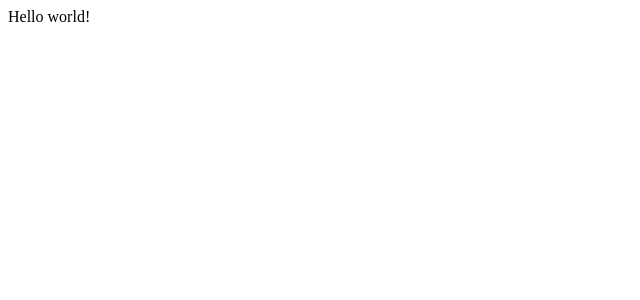
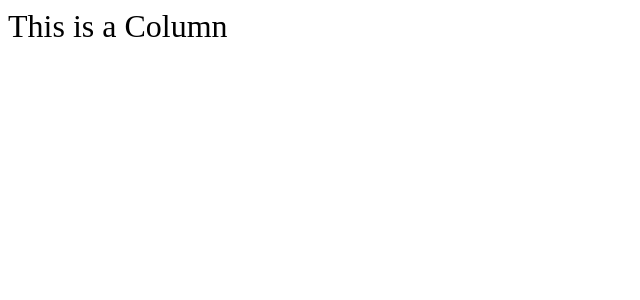
Before and after one commit to ShoNozaki/front-end-challenges, a React app: page / in a window 1280 px wide. Shown: the top 300 px of the page, without its empty margins (0-640 px from the left). Built offline with nearby package versions, Linux system fonts and the light colour scheme.

Commit message:
added files for column component

```diff
--- a/package.json
+++ b/package.json
@@ -11,7 +11,9 @@
     "typescript": "^4.3.5"
   },
   "devDependencies": {
+    "css-loader": "^6.2.0",
     "html-webpack-plugin": "^5.3.2",
+    "style-loader": "^3.2.1",
     "ts-loader": "^9.2.5",
     "webpack": "^5.50.0",
     "webpack-cli": "^4.7.2",
--- a/src/components/App/index.tsx
+++ b/src/components/App/index.tsx
@@ -1,5 +1,6 @@
 import React from "react";
+import Columnn from "../Column";
 
-const App: React.FC = () => <div>Hello world!</div>;
+const App: React.FC = () => <Columnn/>;
 
 export default App;
--- /dev/null
+++ b/src/components/Column/index.tsx
@@ -0,0 +1,12 @@
+import React from 'react'
+import './styles.css'
+
+const Column = () => {
+	return (
+		<div className="column">
+		This is a Column
+		</div>
+	)
+}
+
+export default Column
--- /dev/null
+++ b/src/components/Column/styles.css
@@ -0,0 +1,3 @@
+.column {
+	font-size: 2rem;
+}
--- a/webpack.config.js
+++ b/webpack.config.js
@@ -26,6 +26,10 @@ module.exports = {
         use: "ts-loader",
         exclude: /node_modules/,
       },
+      {
+        test: /\.css$/i,
+        use: ["style-loader","css-loader"]
+      }
     ],
   },
 
```
Also changed, not shown: 1 other file (tests, documents, lock files or other folders).
